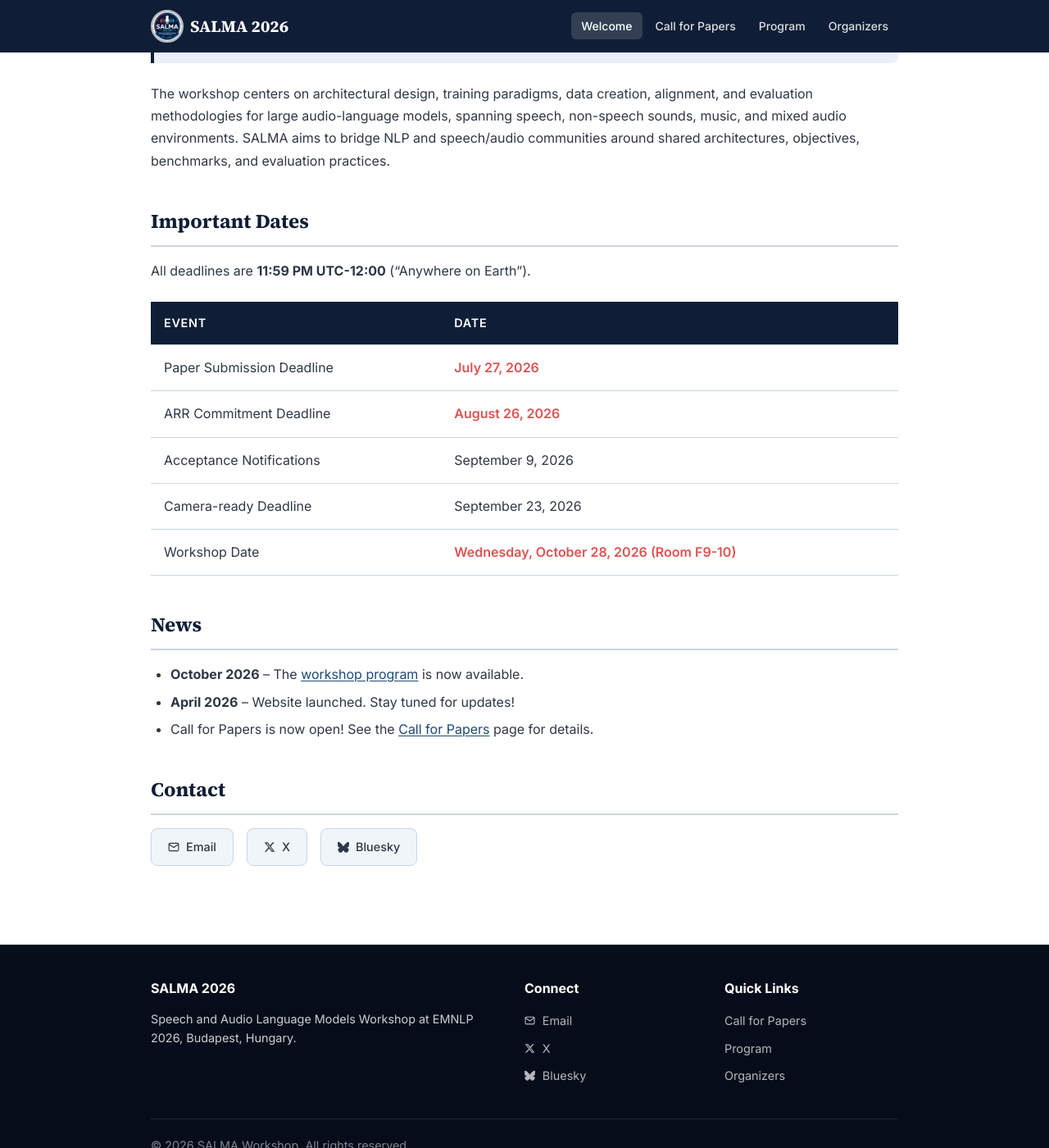
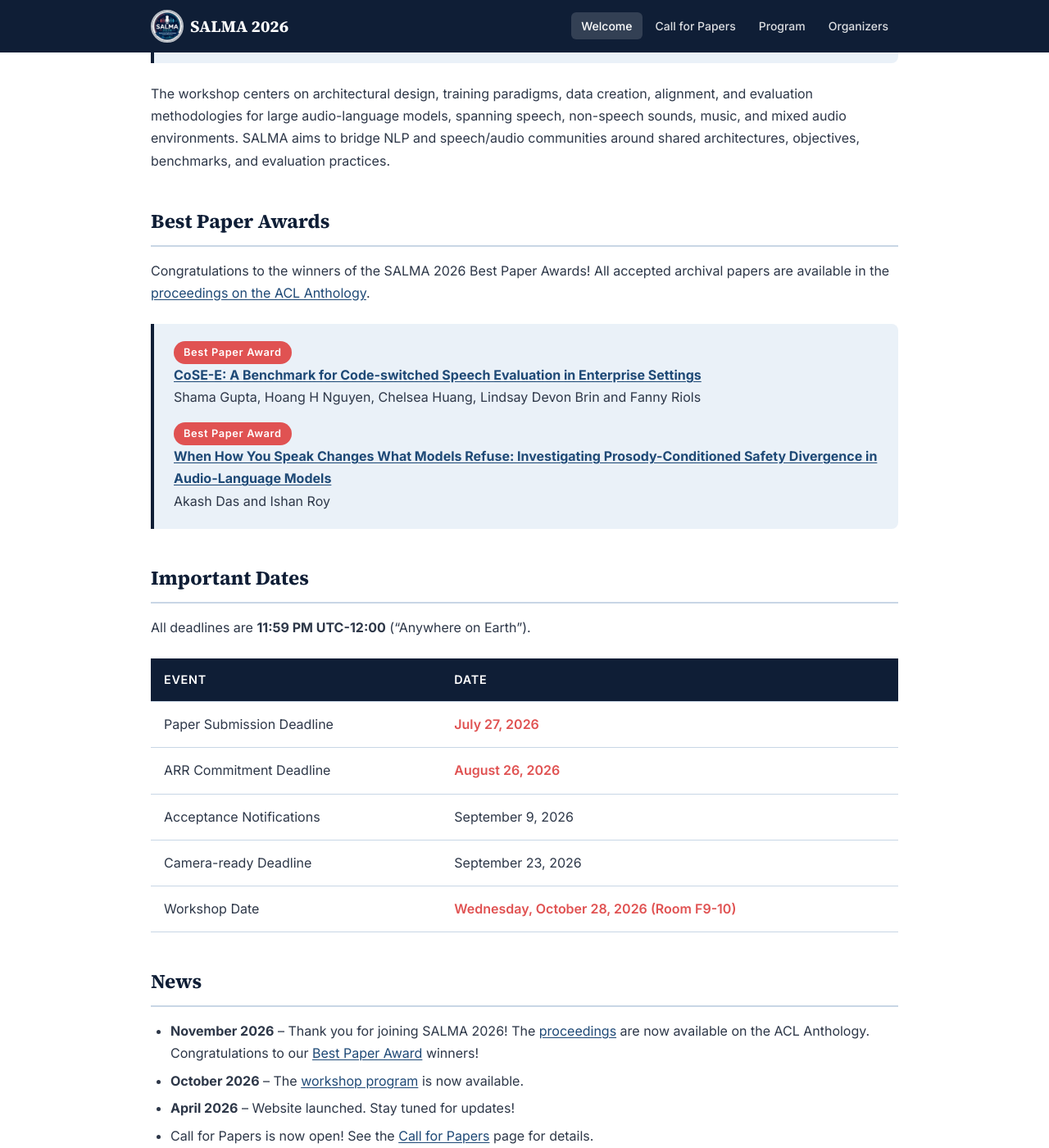
Before and after one commit to salma-workshop/salma-2026, a Jekyll site: the page built from index.md, in a window 1280 px wide and 1400 px high, scrolled down 1406 px. Shown: the whole window at 82% size. Built offline with Jekyll 4.4.1, drawn with Linux system fonts in a browser that asks for light colours.

Commit message:
Announce best paper awards and link the ACL Anthology proceedings

```diff
--- a/assets/css/style.css
+++ b/assets/css/style.css
@@ -301,8 +301,9 @@ main a:hover { color: var(--color-accent); }
   margin-bottom: 0;
 }
 
-/* TBD badge */
-.tbd-badge {
+/* TBD and best-paper badges */
+.tbd-badge,
+.award-badge {
   display: inline-block;
   background: var(--color-accent);
   color: #fff;
--- a/index.md
+++ b/index.md
@@ -12,6 +12,19 @@ Speech and audio are among the most natural, information-dense, and temporally g
 </div>
 
 The workshop centers on architectural design, training paradigms, data creation, alignment, and evaluation methodologies for large audio-language models, spanning speech, non-speech sounds, music, and mixed audio environments. SALMA aims to bridge NLP and speech/audio communities around shared architectures, objectives, benchmarks, and evaluation practices.
+
+## Best Paper Awards
+
+Congratulations to the winners of the SALMA 2026 Best Paper Awards! All accepted archival papers are available in the [proceedings on the ACL Anthology](https://aclanthology.org/volumes/2026.salma-1/).
+
+<div class="highlight-box">
+<p><span class="award-badge">Best Paper Award</span><br>
+<a href="https://aclanthology.org/2026.salma-1.11/"><strong>CoSE-E: A Benchmark for Code-switched Speech Evaluation in Enterprise Settings</strong></a><br>
+Shama Gupta, Hoang H Nguyen, Chelsea Huang, Lindsay Devon Brin and Fanny Riols</p>
+<p><span class="award-badge">Best Paper Award</span><br>
+<a href="https://aclanthology.org/2026.salma-1.3/"><strong>When How You Speak Changes What Models Refuse: Investigating Prosody-Conditioned Safety Divergence in Audio-Language Models</strong></a><br>
+Akash Das and Ishan Roy</p>
+</div>
 
 ## Important Dates
 
@@ -32,6 +45,7 @@ All deadlines are **11:59 PM UTC-12:00** ("Anywhere on Earth").
 
 ## News
 
+- **November 2026** -- Thank you for joining SALMA 2026! The [proceedings](https://aclanthology.org/volumes/2026.salma-1/) are now available on the ACL Anthology. Congratulations to our [Best Paper Award](#best-paper-awards) winners!
 - **October 2026** -- The [workshop program]({{ site.baseurl }}/program/) is now available.
 - **April 2026** -- Website launched. Stay tuned for updates!
 - Call for Papers is now open! See the [Call for Papers]({{ '/call-for-papers/' | relative_url }}) page for details.
```
Also changed, not shown: program.md (+4 -3 lines).
